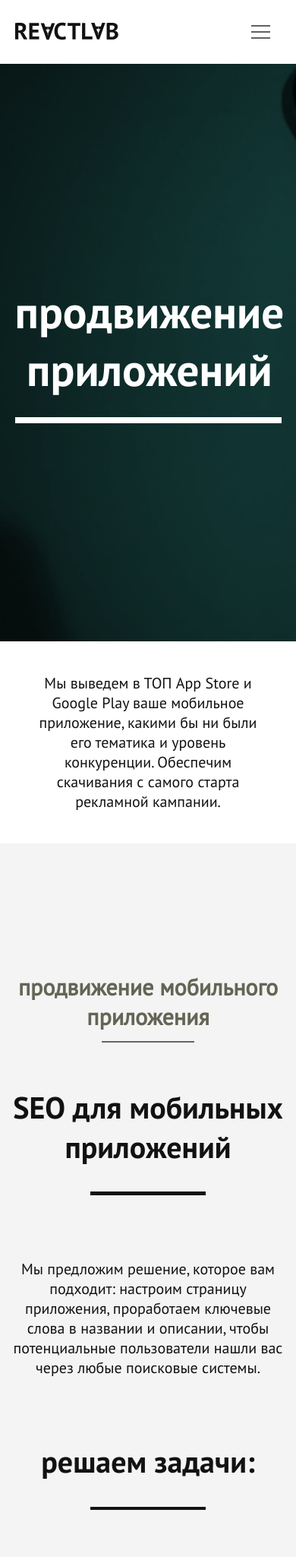
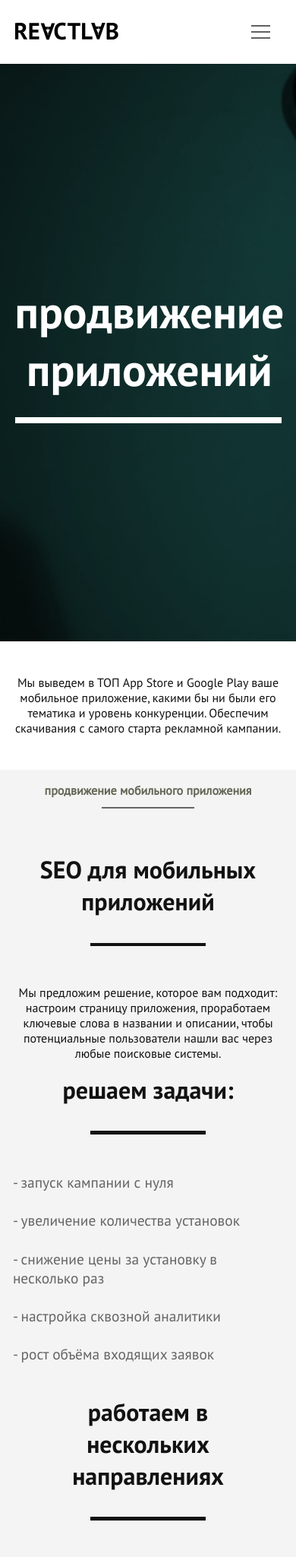
Before and after one commit to kstdbrv/reactLab, a Django app: page /internet-marketing/promo-mobile/ in a window 390 px wide; the page is wider, and only the part inside the window is pictured. Shown: the top 2049 px of that part at 76% size. Run offline with Django 3.2, Linux system fonts and the light colour scheme.

Commit message:
add mobile versions (about, contacts, digital, promo-mobile)

```diff
--- a/RUSALMA/static/css/promo-mobile_style.css
+++ b/RUSALMA/static/css/promo-mobile_style.css
@@ -5,7 +5,7 @@ footer {
 
 
 .logo>a>svg>path {
-  fill: #121212;
+  fill: black;
 }
 
 
@@ -69,26 +69,23 @@ ul, li {
 
 
 .short-description {
-  font-size: 2em;
-  padding: 5vh 0;
+  height: 35vh;
   display: flex;
   justify-content: center;
   align-items: center;
+  font-size: 4vh;
 }
-
-
 
 .short-description>span {
   display: block;
   text-align: center;
-  width: 75%;
+  width: 60%;
 }
 
 
 /* block seo */
 .seo {
   background: #F4F4F4;
-  font-size: 2em;
 }
 
 .seo__inner {
@@ -99,7 +96,7 @@ ul, li {
 }
 
 .seo__statment {
-  font-size: 1.5em;
+  font-size: 4vh;
   color: #656556;
   margin-bottom: 1.5vh;
   margin-top: 20vh;
@@ -114,7 +111,7 @@ ul, li {
 
 .seo__title {
   font-family: 'PT-Sans-Bold';
-  font-size: 2em;
+  font-size: 7vh;
   color: #121212;
   margin-bottom: 3vh;
   text-align: center;
@@ -130,19 +127,21 @@ ul, li {
 }
 
 .seo__text {
+  font-size: 4vh;
+  color: #121212;
   padding-bottom: 10vh;
   max-width: 113vh;
 }
 
 /* block tasks */
 .tasks {
-  font-size: 2em;
   background: #F4F4F4;
 }
 
 .tasks__title {
   font-family: 'PT-Sans-Bold';
-  font-size: 2em;
+  font-size: 7vh;
+  color: #121212;
   margin-bottom: 3vh;
   text-align: center;
   margin: 0 auto;
@@ -169,7 +168,7 @@ ul, li {
 
 .tasks__text {
   margin-top: 3vh;
-  font-size: 0.8em;
+  font-size: 2.3vh;
   color: #656565;
   margin-right: 3vh;
 }
@@ -204,7 +203,7 @@ ul, li {
   text-align: center;
   margin: 0 auto;
   margin-bottom: 4vh;
-  max-width: 115vh;
+  width: 115vh;
 }
 
 .services__title-line {
@@ -350,53 +349,6 @@ ul, li {
   height: 110vh;
 }
 
-@media (min-width: 375px) and (max-width: 415px) {
-  body {
-    font-size: 10px;
-  }
-  .stages__icons {
-    overflow: hidden;
-    overflow-x: scroll;
-    width: 90%;
-    justify-content: flex-start;
-  }
-
-  .icon {
-    margin-right: 50px;
-  }
-
-  .admin__title, .development__title {
-    text-align: center;
-  }
-  .development, .discr, .discr__about {
-    display: none;
-  }
-
-}
-
-@media (min-width: 300px) and (max-width: 374px){
-  body {
-    font-size: 8px;
-  }
-  .stages__icons {
-    overflow: hidden;
-    overflow-x: scroll;
-    width: 90%;
-    justify-content: flex-start;
-  }
-
-  .icon {
-    margin-right: 50px;
-  }
-
-  .admin__title, .development__title {
-    text-align: center;
-  }
-  .development, .discr, .discr__about {
-    display: none;
-  }
-}
-
 .stages__main {
   height: 80vh;
   box-shadow: 0px 2px 8px rgba(0, 0, 0, 0.1);
@@ -463,3 +415,95 @@ ul, li {
   transition: 3s;
   opacity: 1 !important;
 }
+@media screen and (max-width: 480px){
+  body{
+      font-size: 8px;
+  }
+  .short-description {
+    font-size: 2em;
+    height: 20vh;
+  }
+  .short-description>span {
+    width: 90%;
+  }
+  .seo{
+    font-size: 2em;
+  }
+  .seo__statment {
+    font-size: 1em;
+    margin-top: 2vh;
+  }
+  .seo__title{
+    font-size: 2em;
+  }
+  .seo__title-line{
+    margin-bottom: 6vh;
+  }
+  .seo__text{
+    font-size: 1em;
+    padding-bottom: 2vh;
+  }
+  .tasks{
+    font-size: 2em;
+  }
+  .tasks__title{
+    font-size: 2em;
+  }
+  .tasks__title-line {
+    margin-bottom: 6vh;
+  }
+  .tasks__box{
+    padding-bottom: 5vh;
+    font-size: 2em;
+  }
+  .tasks__img{
+    display: none;
+  }
+  .services{
+    font-size: 2em;
+  }
+  .services__inner{
+    padding-top: 0;
+  }
+  .services__title{
+    font-size: 2em;
+    width: 90%;
+  }
+  .services__item-title{
+    font-size: 2em;
+  }
+  .services__item{
+    width: 90%;
+    margin-right: 0;
+    height: 57vh;
+  }
+  .services__item-text{
+    width: 99%;
+  }
+  .services__items{
+    margin-bottom: 0;
+  }
+  .stages{
+    font-size: 2em;
+  }
+  .stages__name{
+    font-size: 2em;
+  }
+  .stages__discr{
+    font-size: 1em;
+  }
+  .stages__icons{
+    font-size: 1em;
+  }
+  .stages__icons_discr p{
+    width: 90%;
+  }
+  .portfolio-main{
+    font-size: 2em;
+    padding-top: 4vh;
+  }
+  .portfolio-main__title{
+    font-size: 2em;
+  }
+
+}
```
Also changed, not shown: RUSALMA/static/css/about_style.css (+62 -1 lines), RUSALMA/static/css/contacts_style.css (+22 -1 lines), RUSALMA/static/css/digital-strat_style.css (+60 -1 lines).
